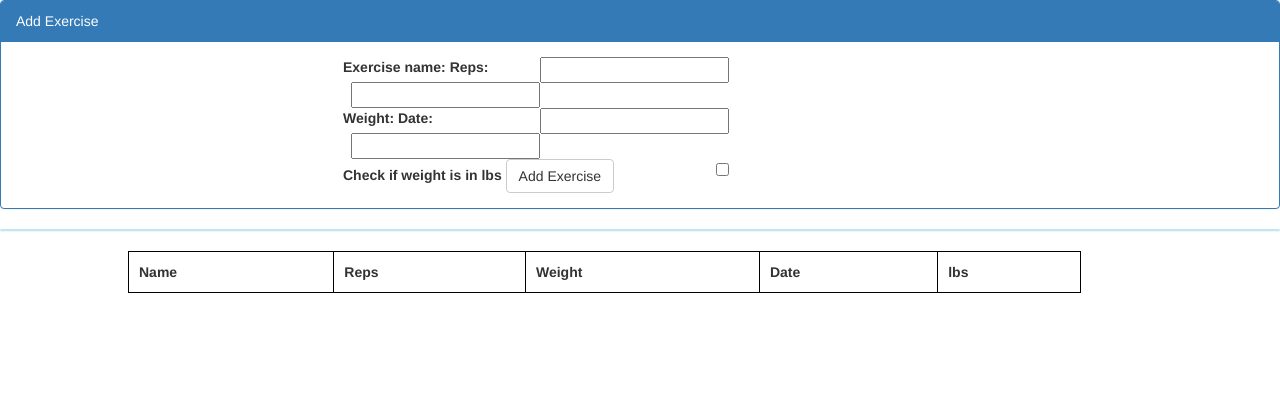
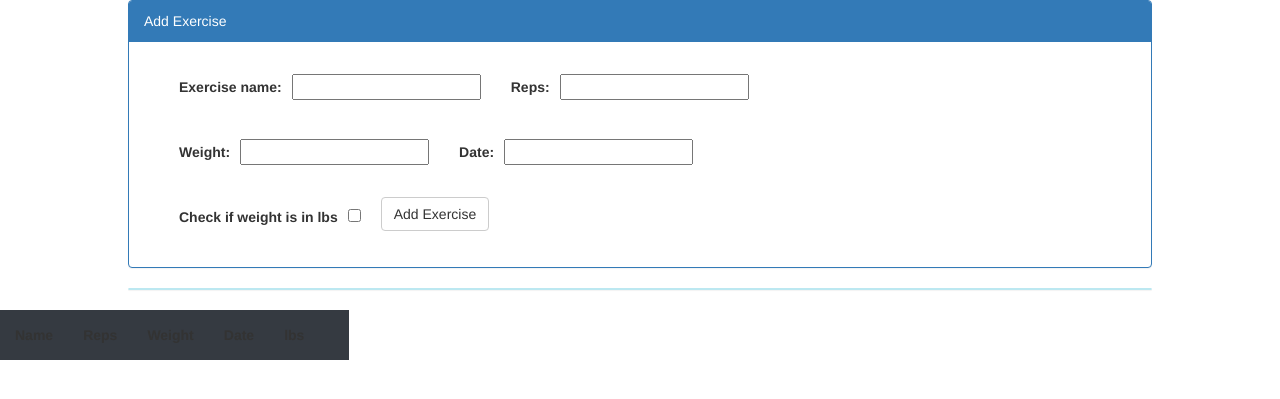
Before and after one commit to cjdhein/singlepage-exercise-tracker, a Node project: template views/home.handlebars in a window 1280 px wide. Shown: the top 399 px of the page. Run offline with Node 20 templates, Linux system fonts and the light colour scheme; the template is opened without the code that fills it, so the values that code supplies are empty; some libraries are stand-ins or nearby versions.

Commit message:
style update

```diff
--- a/public/style/style.css
+++ b/public/style/style.css
@@ -1,14 +1,4 @@
-table{
-	//border: 1px groove black;
-	width: 80%;
-	margin: auto;
-	padding: 5px;
-}
-
-th, td{
-//	border: 1px inset black;
-	padding: 10px;
-}
+/*
 
 
 
@@ -25,11 +15,7 @@
 }
 
 .edit-form{
-	//margin: auto;
-	/* width: 30%; */
-	/* display: inline; */
-	/* float:left; */
-	/* padding: 10px; */
+
 }
 
 .nameCell{
@@ -57,34 +43,78 @@
 
 }
 
-.buttonCell{
 
 
-}
-
 .modal{
-    display: none; /* Hidden by default */
-    position: fixed; /* Stay in place */
-    z-index: 1; /* Sit on top */
+    display: none; // Hidden by default
+    position: fixed; // Stay in place
+    z-index: 1; // Sit on top
     left: 0;
     top: 0;
-    width: 100%; /* Full width */
-    height: 100%; /* Full height */
-    overflow: auto; /* Enable scroll if needed */
-    background-color: rgb(0,0,0); /* Fallback color */
-    background-color: rgba(0,0,0,0.4); /* Black w/ opacity */
+    width: 100%; // Full width
+    height: 100%; // Full height
+    overflow: auto; // Enable scroll if needed
+    background-color: rgb(0,0,0); // Fallback color
+    background-color: rgba(0,0,0,0.4); // Black w/ opacity
 }
 
 .modal-content {
     background-color: #fefefe;
-    margin: 15% auto; /* 15% from the top and centered */
+    margin: 15% auto; // 15% from the top and centered
     padding: 20px;
     border: 1px solid #888;
-    width: 30%; /* Could be more or less, depending on screen size */
+    width: 30%; // Could be more or less, depending on screen size
+}
+*/
+.mainform{
+
+	float: left;
 }
 
-.mainform{
+.buttonCell{
+	width: 10%;
+
+}
+
+#addpanel{
+	margin-left: 10%;
+	margin-right: 10%;
+	display: block;
+}
+
+#tablepanel{
+	margin-left: 10%;
+	margin-right: 10%;
+	display: block;
+}
+
+.mytable{
 	margin: auto;
-	width: 50%;
-	//float: left;
+	border: 1px solid white;
+	border-collapse: collapse;
+	border-spacing: 0;
+
 }
+
+span{
+	display: inline;
+	float: left;
+	margin: 10px;
+}
+
+label{
+	padding: 10px;
+}
+
+tr:nth-of-type(odd){
+	background-color: #353a41;
+}
+
+td, th{
+	text-align: center;
+
+}
+
+th{
+	padding: 15px;
+}
```
